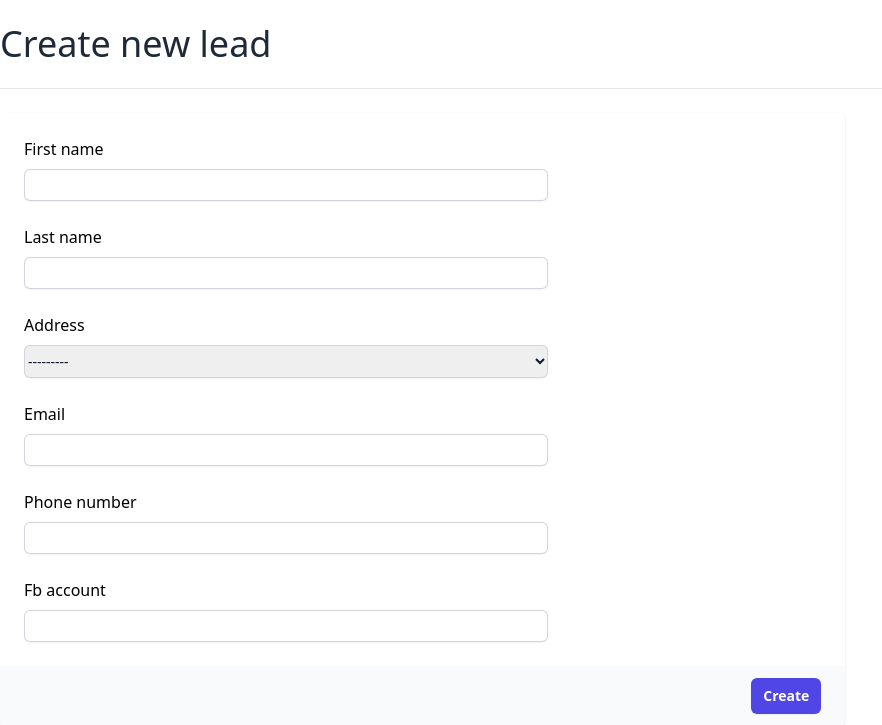
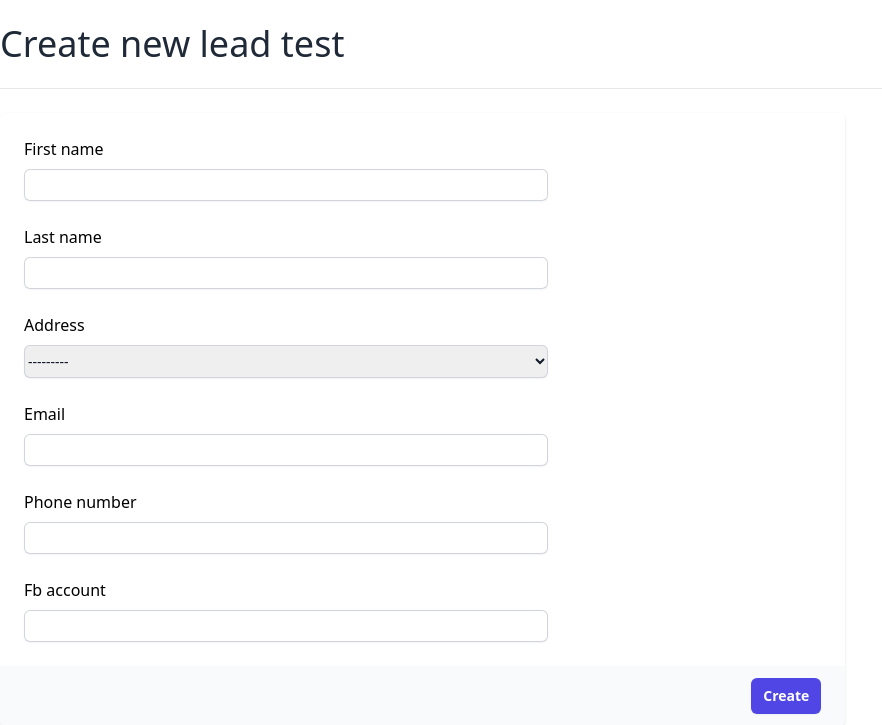
Before and after one commit to eayman/finalproject, a Django app: page /leads/lead-create in a window 1280 px wide. Shown: the part 88-813 px from the top of the page, without its empty margins (0-882 px from the left). Run offline with Django 4.2, Linux system fonts and the light colour scheme; some libraries are stand-ins or nearby versions.

Commit message:
try commit

```diff
--- a/core/templates/leads/lead_create.html
+++ b/core/templates/leads/lead_create.html
@@ -6,11 +6,10 @@
 
         <div class="w-full mb-6 py-6 flex justify-between items-center border-b border-gray-200">
             <div class="text-4xl text-gray-800">
-                <h3>Create new lead</h3>
+                <h3>Create new lead test </h3>
             </div>
 
-
-
+<!--test comment-->
         </div>
     <div class="md:grid md:grid-cols-3 md:gap-6">
         <div class="mt-5 md:col-span-2 md:mt-0">
```
